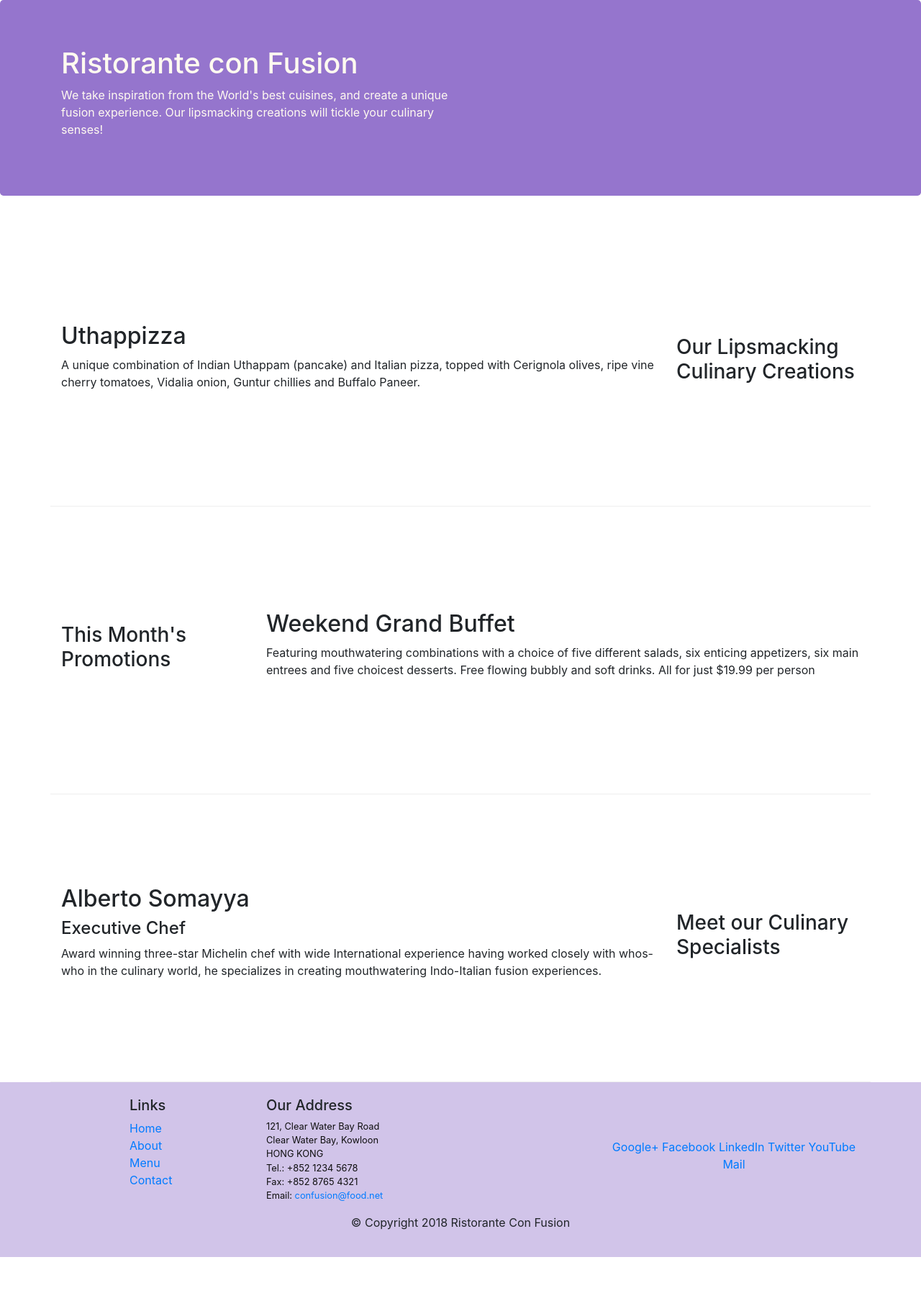
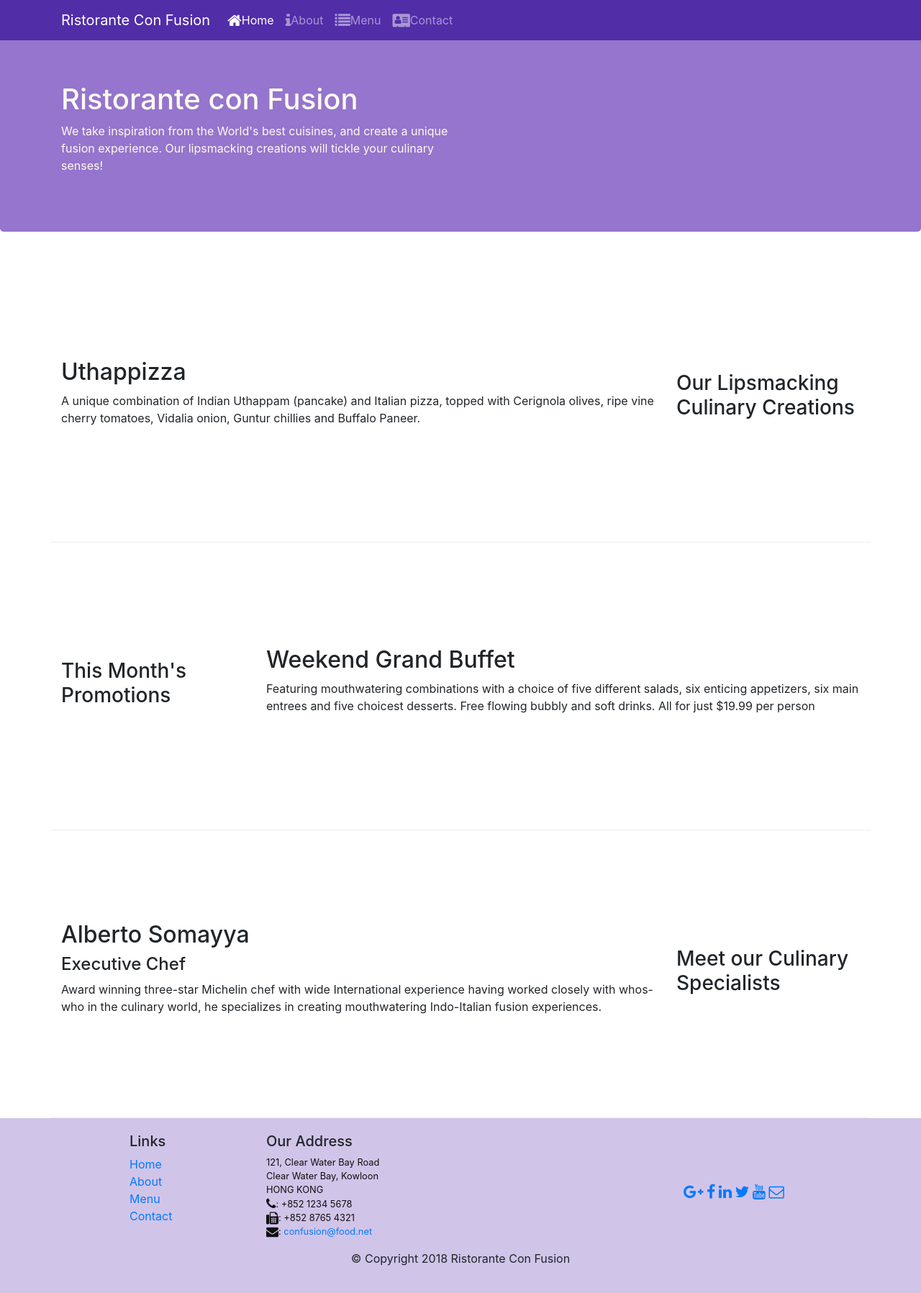
Before and after one commit to prajwalkaradbhuje/conFusion, a website: page index.html in a window 1280 px wide. Shown: the whole page at 72% size. Before the commit the page ends 1747 px from the top, so only its background shows below. Drawn offline with nearby package versions, Linux system fonts and the light colour scheme.

Commit message:
Navbar,Breadcrumbs and Icon Fonts added

```diff
--- a/index.html
+++ b/index.html
@@ -8,10 +8,27 @@
     <title>Ristorante Con Fusion</title>
     <link rel="stylesheet" href="styles.css">
     <link rel="stylesheet" href="node_modules/bootstrap/dist/css/bootstrap.min.css">
+    <link rel="stylesheet" href="node_modules/font-awesome/css/font-awesome.min.css">
+    <link rel="stylesheet" href="node_modules/bootstrap-social/bootstrap-social.css">
 </head>
 
 <body>
-
+    <nav class="navbar navbar-dark navbar-expand-sm fixed-top">
+        <div class="container">
+            <button class="navbar-toggler" type="button" data-toggle="collapse" data-target="#Navbar" >
+                <span class="navbar-toggler-icon"></span>
+            </button>
+            <a href="#" class="navbar-brand">Ristorante Con Fusion</a>
+                <div class="collapse navbar-collapse" id="Navbar">
+                        <ul class="navbar-nav mr-auto">
+                            <li class="nav-iten active"><a href="#" class="nav-link"><span class="fa fa-home fa-lg"></span>Home</a></li>
+                            <li class="nav-iten"><a href="./aboutus.html" class="nav-link"><span class="fa fa-info fa-lg"></span>About</a></li>
+                            <li class="nav-iten"><a href="#" class="nav-link"><span class="fa fa-list fa-lg"></span>Menu</a></li>
+                            <li class="nav-iten"><a href="#" class="nav-link"><span class="fa fa-address-card fa-lg"></span>Contact</a></li>
+                        </ul>
+                </div>
+        </div>
+    </nav>
     <header class="jumbotron">
         <div class="container">
             <div class="row row-header">
@@ -66,7 +83,7 @@
                     <h5>Links</h5>
                     <ul class="list-unstyled">
                         <li><a href="#">Home</a></li>
-                        <li><a href="#">About</a></li>
+                        <li><a href="./aboutus.html">About</a></li>
                         <li><a href="#">Menu</a></li>
                         <li><a href="#">Contact</a></li>
                     </ul>
@@ -77,19 +94,19 @@
 		              121, Clear Water Bay Road<br>
 		              Clear Water Bay, Kowloon<br>
 		              HONG KONG<br>
-		              Tel.: +852 1234 5678<br>
-		              Fax: +852 8765 4321<br>
-		              Email: <a href="mailto:confusion@food.net">confusion@food.net</a>
+		              <i class="fa fa-phone fa-lg"></i>: +852 1234 5678<br>
+		              <i class="fa fa-fax fa-lg"></i>: +852 8765 4321<br>
+		              <i class="fa fa-envelope fa-lg"></i>: <a href="mailto:confusion@food.net">confusion@food.net</a>
 		           </address>
                 </div>
                 <div class="col-12 col-sm-4 align-self-center">
                     <div class="text-center">
-                        <a href="http://google.com/+">Google+</a>
-                        <a href="http://www.facebook.com/profile.php?id=">Facebook</a>
-                        <a href="http://www.linkedin.com/in/">LinkedIn</a>
-                        <a href="http://twitter.com/">Twitter</a>
-                        <a href="http://youtube.com/">YouTube</a>
-                        <a href="mailto:">Mail</a>
+                        <a class="btn-social-icon btn-google" href="http://google.com/+"><i class="fa fa-google-plus fa-lg"></i></a>
+                        <a class="btn-social-icon btn-facebook"  href="http://www.facebook.com/profile.php?id="><i class="fa fa-facebook fa-lg"></i></a>
+                        <a class="btn-social-icon btn-linkedin"  href="http://www.linkedin.com/in/"><i class="fa fa-linkedin fa-lg"></i></a>
+                        <a class="btn-social-icon btn-twitter"  href="http://twitter.com/"><i class="fa fa-twitter fa-lg"></i></a>
+                        <a class="btn-social-icon btn-google"  href="http://youtube.com/"><i class="fa fa-youtube fa-lg"></i></a>
+                        <a class="btn-social-icon "  href="mailto:"><i class="fa fa-envelope-o fa-lg"></i></a>
                     </div>
                 </div>
            </div>
--- a/package.json
+++ b/package.json
@@ -15,6 +15,8 @@
   },
   "dependencies": {
     "bootstrap": "^4.0.0",
+    "bootstrap-social": "file:.1.1",
+    "font-awesome": "^4.7.0",
     "jquery": "^3.3.1",
     "popper.js": "^1.12.9"
   }
--- a/styles.css
+++ b/styles.css
@@ -28,3 +28,12 @@ address{
     margin: 0px;
     color: #0f0f0f;
 }
+
+body{
+    padding: 50px 0px 0px 0px;
+    z-index: 0;
+}
+
+.navbar-dark{
+    background-color: #512DA8;
+}
```
Also changed, not shown: aboutus.html (+33 -11 lines), 1 other file.
